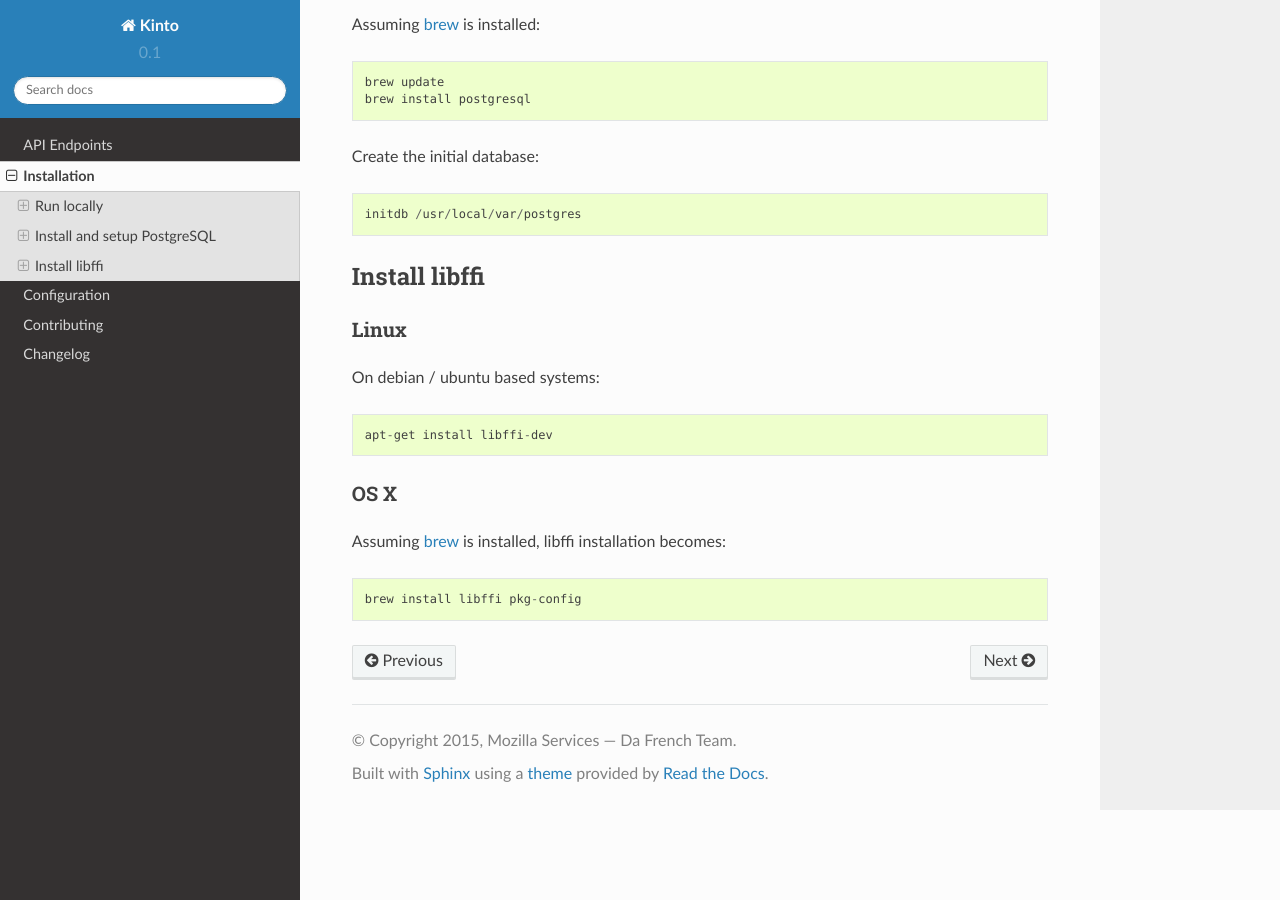
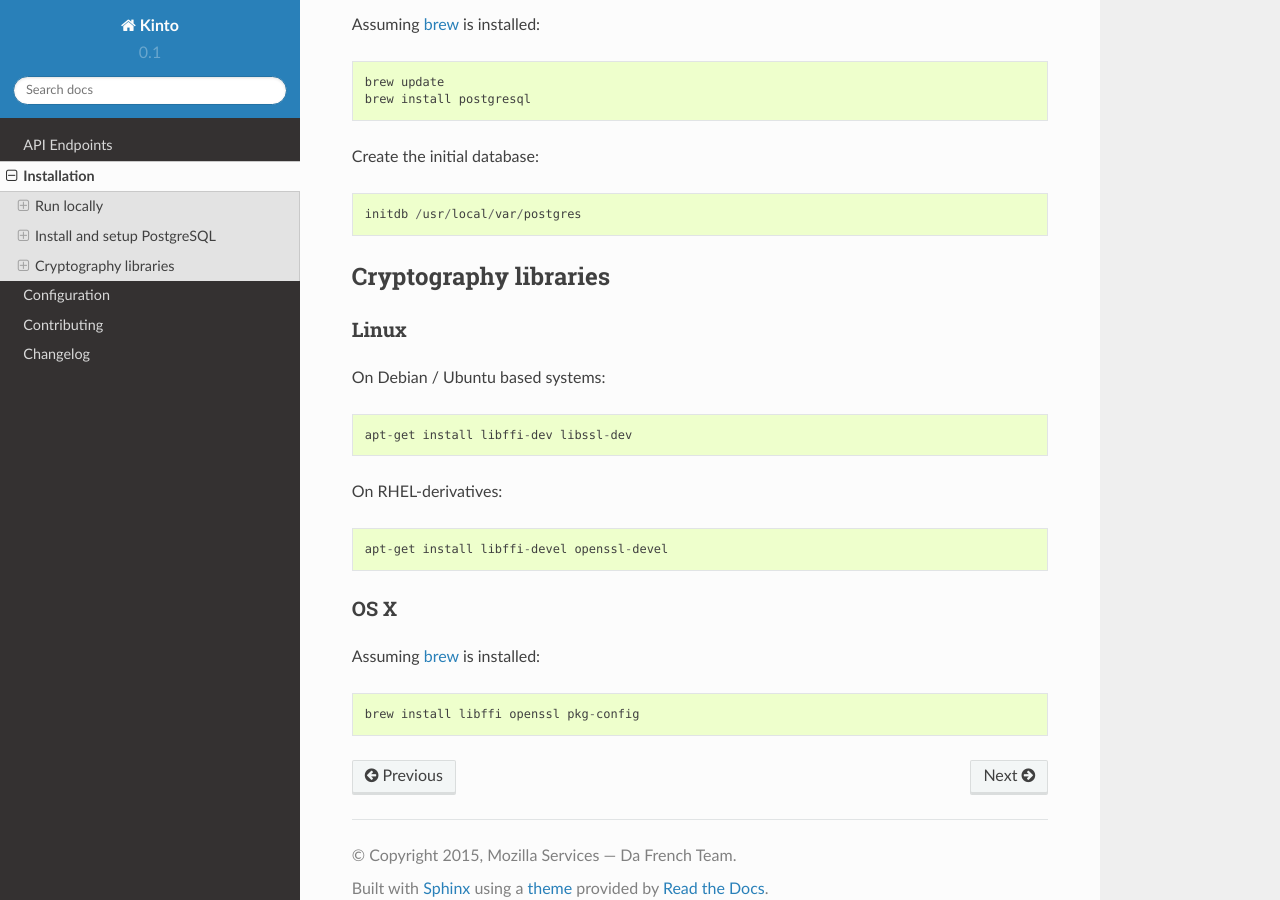
Before and after one commit to Kinto/kinto, a Sphinx documentation site: the page built from docs/installation.rst, in a window 1280 px wide and 900 px high, scrolled down 2024 px. Built offline with Sphinx 7.4.7 and the Read the Docs theme 2.0.0, drawn with Linux system fonts in a browser that asks for light colours.

Commit message:
Backport changes on cliquet docs

```diff
--- a/docs/installation.rst
+++ b/docs/installation.rst
@@ -118,22 +118,25 @@ Create the initial database:
     initdb /usr/local/var/postgres
 
 
-Install libffi
-==============
+Cryptography libraries
+======================
 
 Linux
 -----
 
-On debian / ubuntu based systems::
+On Debian / Ubuntu based systems::
 
-    apt-get install libffi-dev
+    apt-get install libffi-dev libssl-dev
 
+On RHEL-derivatives::
+
+    apt-get install libffi-devel openssl-devel
 
 OS X
 ----
 
-Assuming `brew <http://brew.sh/>`_ is installed, libffi installation becomes:
+Assuming `brew <http://brew.sh/>`_ is installed:
 
 ::
 
-    brew install libffi pkg-config
+    brew install libffi openssl pkg-config
```
